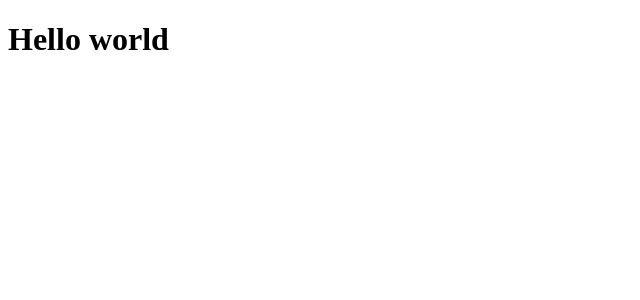
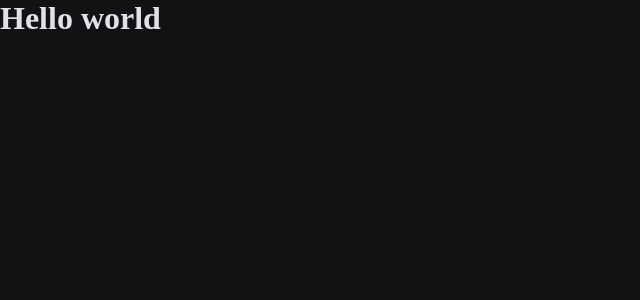
Before and after one commit to Gabb-c/next-ts-setup, a Next.js app: page / in a window 1280 px wide. Shown: the top 300 px of the page, without its empty margins (0-640 px from the left). Built offline with nearby package versions, Linux system fonts and the light colour scheme.

Commit message:
Fix Eslint bug import .ts files

```diff
--- a/src/pages/_app.tsx
+++ b/src/pages/_app.tsx
@@ -1,8 +1,13 @@
 import React from 'react';
 import { AppProps } from 'next/app';
 
+import GlobalStyle from '../styles/global';
+
 const MyApp: React.FC<AppProps> = ({ Component, pageProps }) => (
-  <Component {...pageProps} />
+  <>
+    <Component {...pageProps} />
+    <GlobalStyle />
+  </>
 );
 
 export default MyApp;
```
Also changed, not shown: .eslintrc.json.
